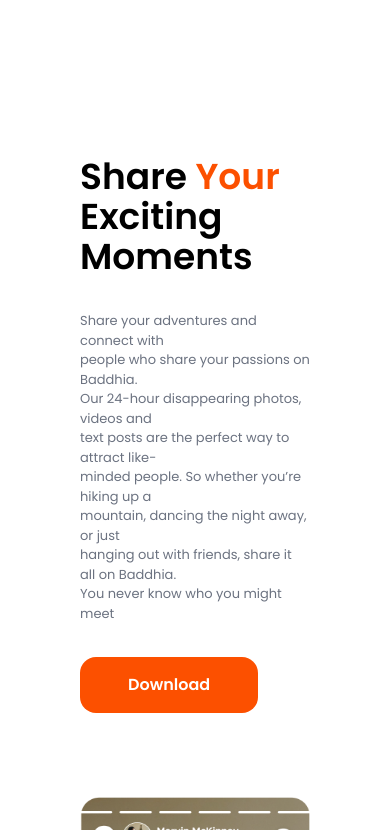
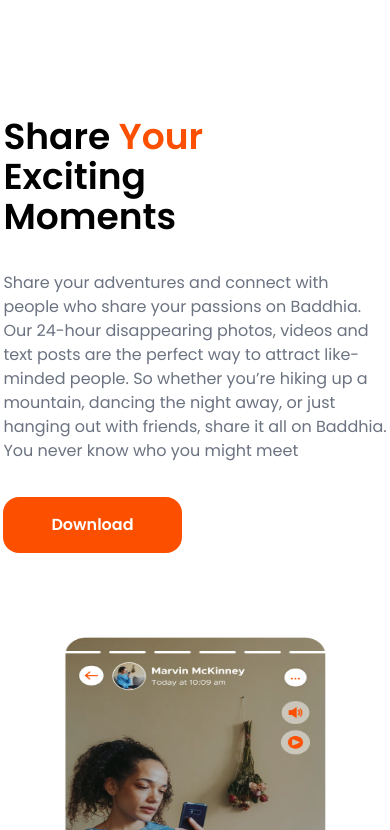
Before and after one commit to Tolutoon/baddhia, a React (Vite) app: page / in a window 390 px wide. Shown: the part 5274-6104 px from the top of the page. Built offline with nearby package versions, Linux system fonts and the light colour scheme.

Commit message:
in progress

```diff
--- a/src/components/CardBenefitsII.jsx
+++ b/src/components/CardBenefitsII.jsx
@@ -3,7 +3,7 @@
 
 function CardBenefitsII() {
   return (
-      <div className="flex pt-10 px-20 items-center flex-col-reverse md:flex-row-reverse justify-center w-full gap-[84px] md:gap-[164px]">
+      <div className="flex items-center flex-col-reverse md:flex-row-reverse justify-center w-full gap-[84px] md:gap-[164px]">
         <div>
           <img className="md:h-[532px] md:w-[282px] h-[423px] w-[262px]" src={shareMoment} alt="" />
         </div>
@@ -17,7 +17,7 @@
             <br />
             Moments
           </h2>
-          <p className="text-left m-w-[460px] text-gray-500 md:text-base text-[13px]">
+          <p className="text-left m-w-[460px] text-gray-500 text-base">
             Share your adventures and connect with <br/> people who share your
             passions on Baddhia. <br/> Our 24-hour disappearing photos, videos and <br/>
             text posts are the perfect way to attract like-<br/>minded people. So
```
